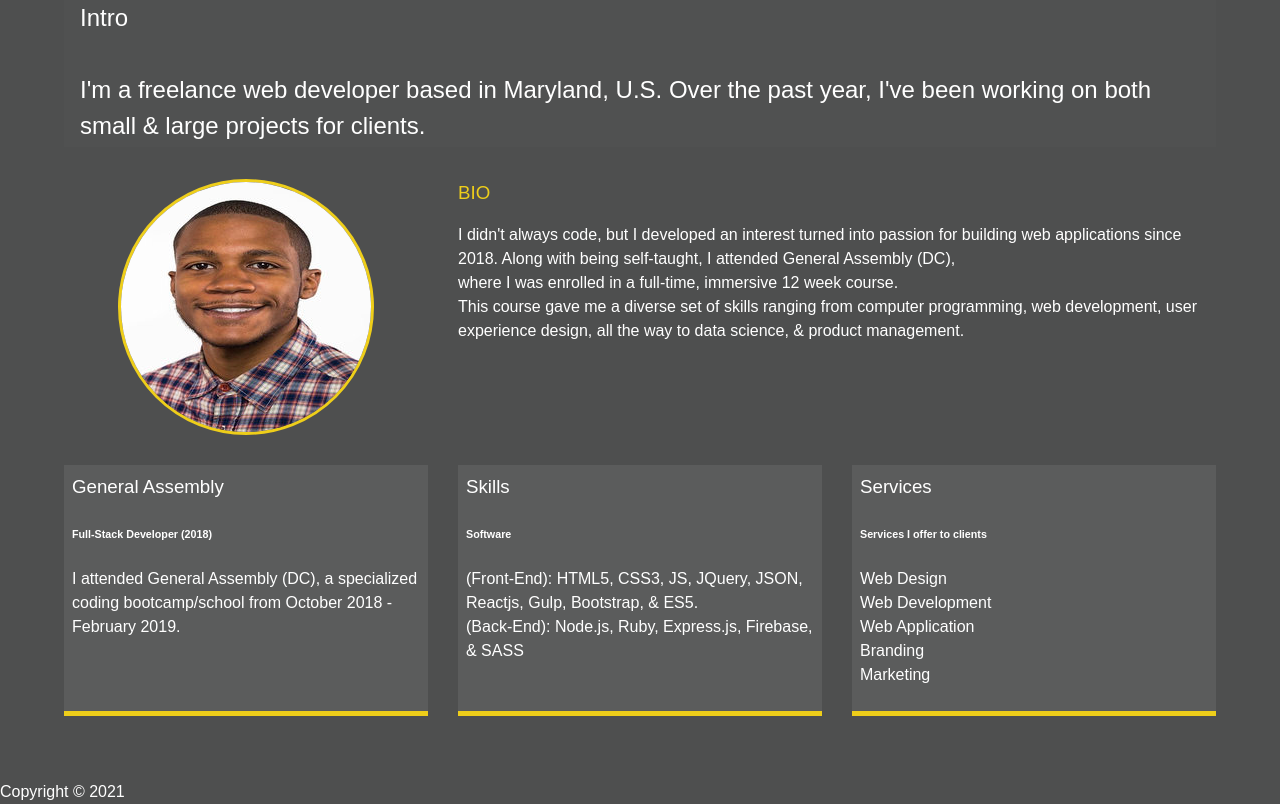
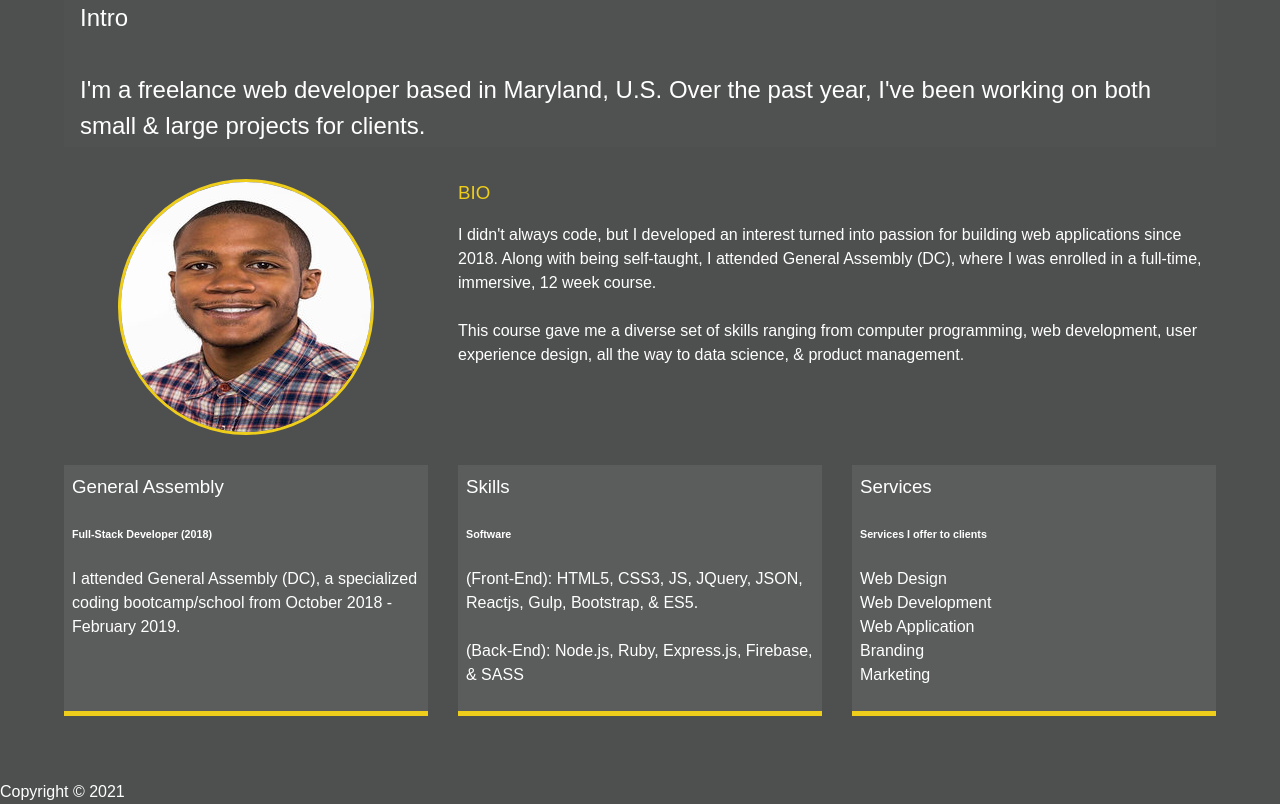
Before and after one commit to debutler266/My_Portfolio, a website: page dist/about.html in a window 1280 px wide. Shown: the part 211-1015 px from the top of the page. Drawn offline with Linux system fonts and the light colour scheme.

Commit message:
fix some spacing issues

```diff
--- a/dist/about.html
+++ b/dist/about.html
@@ -62,7 +62,7 @@
           <h3 class="text-secondary">BIO</h3>
           <p>I didn't always
           code, but I developed an interest turned into passion for building web applications
-          since 2018. Along with being self-taught, I attended General Assembly (DC),<br> where I was enrolled in a full-time, immersive 12 week course.<br>
+          since 2018. Along with being self-taught, I attended General Assembly (DC), where I was enrolled in a full-time, immersive, 12 week course.<br> <br>
           This course gave me a diverse set of skills ranging from computer programming, web development, user experience design, all the way to data science, & product management.</p>
         </div>
 
@@ -75,7 +75,7 @@
         <div class="job job-2">
           <h3>Skills</h3>
           <h6>Software</h6>
-          <p>(Front-End): HTML5, CSS3, JS, JQuery, JSON, Reactjs, Gulp, Bootstrap, & ES5. <br>
+          <p>(Front-End): HTML5, CSS3, JS, JQuery, JSON, Reactjs, Gulp, Bootstrap, & ES5. <br> <br>
              (Back-End): Node.js, Ruby, Express.js, Firebase, & SASS</p>
         </div>
 
```
